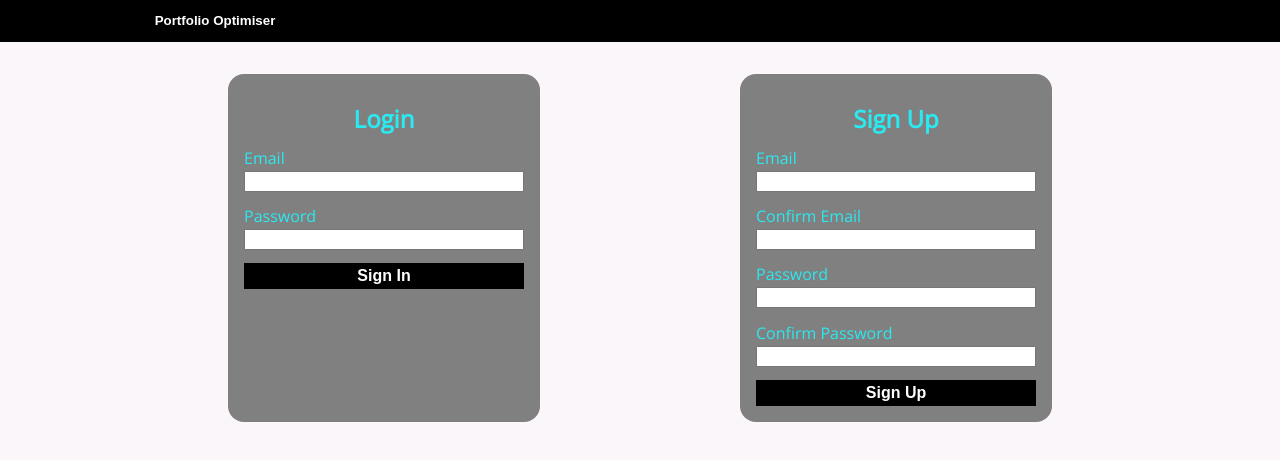
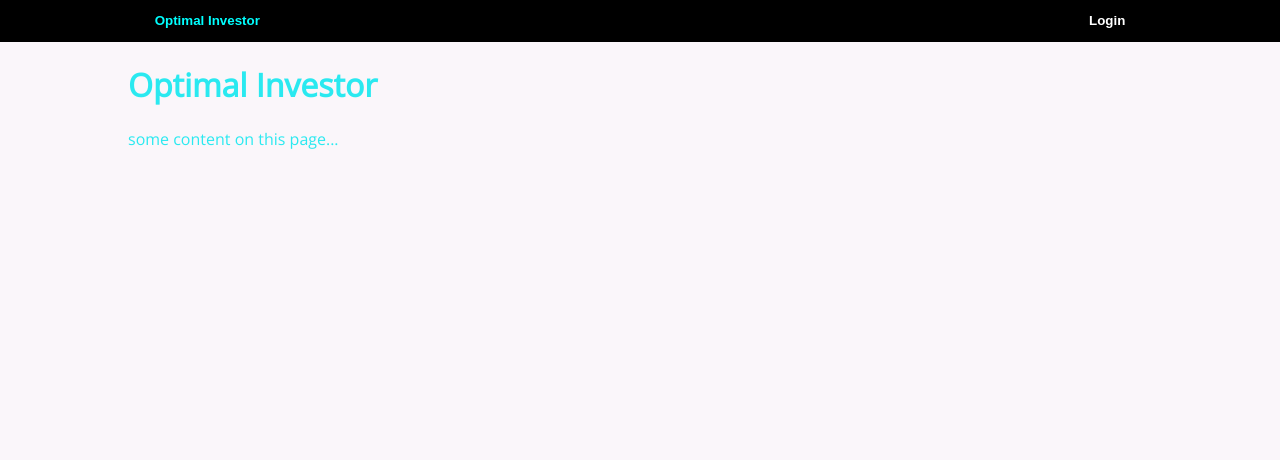
Before and after one commit to alantollett/Portfolio-Front-End, a React (Create React App) app: page / in a window 1280 px wide. Shown: the top 460 px of the page. Built offline with nearby package versions, Linux system fonts and the light colour scheme.

Commit message:
Added home page and login/logout buttons

```diff
--- a/src/App.js
+++ b/src/App.js
@@ -4,6 +4,7 @@ import Navigation from './components/Navigation';
 import AccountPage from './components/pages/Account/AccountPage';
 import jwt_decode from 'jwt-decode';
 import DashboardPage from './components/pages/Dashboard/DashboardPage';
+import HomePage from './components/pages/HomePage';
 
 export default class App extends React.Component {
     constructor(props) {
@@ -14,7 +15,7 @@ export default class App extends React.Component {
             expectedReturns: null,
             standardDeviations: null,
 
-            page: "account",
+            page: "home",
             errorMessage: null,
             successMessage: null,
 
@@ -54,10 +55,14 @@ export default class App extends React.Component {
         this.setState({page: page});
     }
 
+    logout = () => {
+        this.setState({token: null, user: null, page: "home"});
+    }
+
     // updates the state to hold a JWT and the object decoded by it (user)
     // once updated, we can load the data (as we need a valid JWT to access it)
     setToken = (token) => {
-        this.setState({token: token, user: jwt_decode(token), loginPage: false, accountPage: true});
+        this.setState({token: token, user: jwt_decode(token)});
     }
 
     displayError = (message) => {
@@ -81,7 +86,7 @@ export default class App extends React.Component {
 
         return (
             <>
-            <Navigation user={user} openPage={this.openPage} page={page}/>
+            <Navigation user={user} openPage={this.openPage} page={page} logout={this.logout}/>
 
             {errorMessage ? (
                 <div className="error">
@@ -94,6 +99,10 @@ export default class App extends React.Component {
                     <div className="wrapper"><p>{successMessage}</p></div>
                 </div>
             ) : null}
+
+            {page === "home" ?
+                <HomePage/>
+            : null}
 
             {page === "account" ?
                 <AccountPage
--- a/src/components/Navigation.js
+++ b/src/components/Navigation.js
@@ -9,12 +9,12 @@ export default class Navigation extends React.Component {
     }
 
     render = () => {
-        const {user, page, openPage} = this.props;
+        const {user, page, openPage, logout} = this.props;
 
         return (
             <nav>
                 <div className="wrapper">
-                    <button onClick={() => openPage("home")} className={page === "home" ? "active left" : "left"}>Portfolio Optimiser</button>
+                    <button onClick={() => openPage("home")} className={page === "home" ? "active left" : "left"}>Optimal Investor</button>
 
                     <div className="right">
                         {user ?
@@ -22,8 +22,11 @@ export default class Navigation extends React.Component {
                             <button onClick={() => openPage("dashboard")} className={page === "dashboard" ? "active" : ""}>Dashboard</button>
                             <button onClick={() => openPage("investments")} className={page === "investments" ? "active" : ""}>Investments</button>
                             <button onClick={() => openPage("optimiser")} className={page === "optimiser" ? "active" : ""}>Optimiser</button>
+                            <button onClick={() => logout()}>Logout</button>
                             </>
-                        : null}
+                        :
+                            <button onClick={() => openPage("account")} className={page === "account" ? "active" : ""}>Login</button>
+                        }
                     </div>
                 </div>
             </nav>
--- /dev/null
+++ b/src/components/pages/HomePage.js
@@ -0,0 +1,17 @@
+import React from 'react';
+
+export default class HomePage extends React.Component {
+    constructor(props) {
+        super(props);
+        this.state = { };
+    }
+
+    render = () => {
+        return (
+            <div className="home wrapper">
+                <h1>Optimal Investor</h1>
+                <p>some content on this page...</p>
+            </div>
+        );
+    }
+}
```
Also changed, not shown: 1 other file (tests, documents, lock files or other folders).
